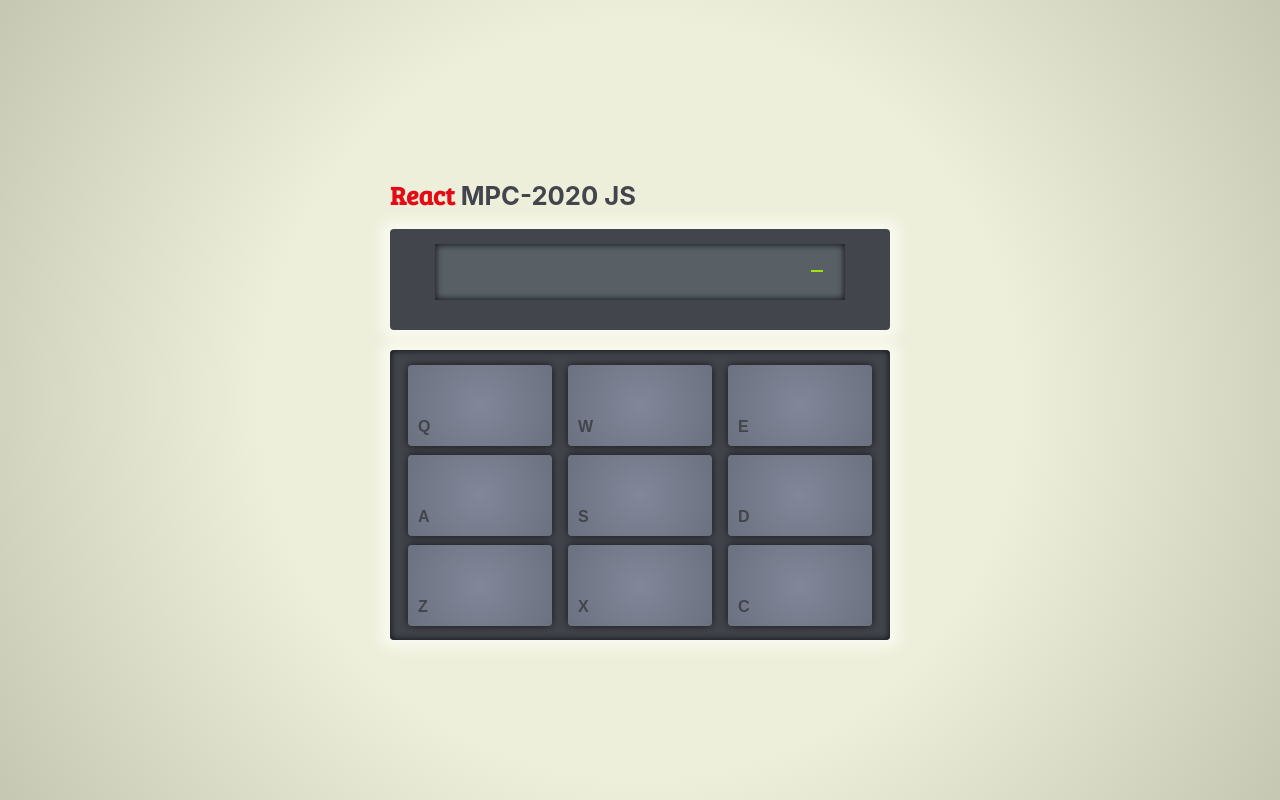
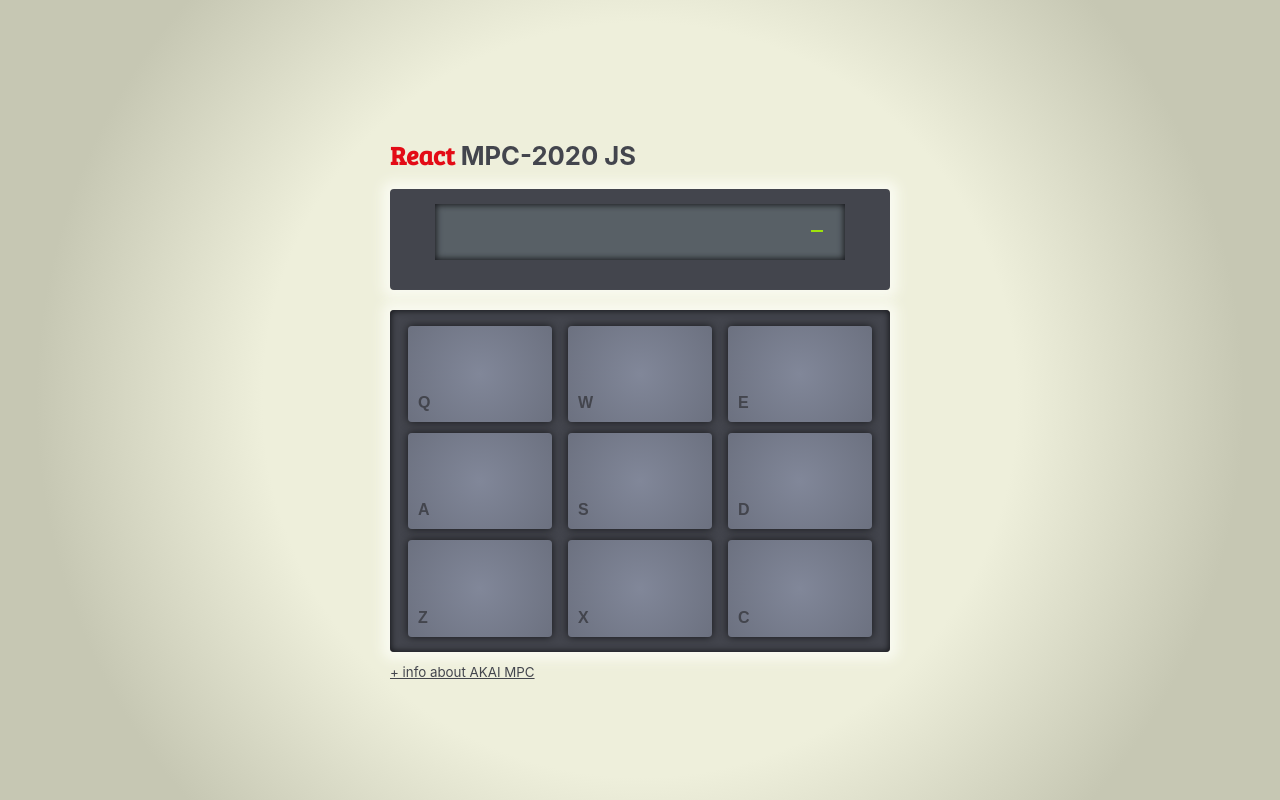
Before and after one commit to fermercadal/react-mpc_legacy, a React (Create React App) app: page / in a window 1280 px wide. Built offline with nearby package versions, Linux system fonts and the light colour scheme.

Commit message:
Add info and update styles

```diff
--- a/src/App.css
+++ b/src/App.css
@@ -1,7 +1,7 @@
 #root {
   align-items: center;
   background-color: #eeefdB;
-  background: radial-gradient(circle, #eeefdB 50%, #c6c7b3 100%);
+  background: radial-gradient(circle, #eeefdB 50%, #c6c7b3 80%);
   display: flex;
   flex-flow: column nowrap;
   height: 100%;
@@ -22,8 +22,8 @@
 .mpc {
   display: flex;
   flex-flow: column wrap;
-  height: 600px;
-  max-height: 60%;
+  height: 650px;
+  max-height: 70%;
   max-width: 90%;
   width: 500px;
 }
@@ -110,3 +110,9 @@
   left: 10px;
   position: absolute;
 }
+
+small a {
+  color:#43454d;
+  display: block;
+  padding-top: 12px;
+}
--- a/src/App.js
+++ b/src/App.js
@@ -122,6 +122,7 @@
         <section className="pads">
         { padsKit }
         </section>
+        <small><a href="https://en.wikipedia.org/wiki/Akai_MPC" target="_blank">+ info about AKAI MPC</a></small>
       </main>
     );
   }
```
